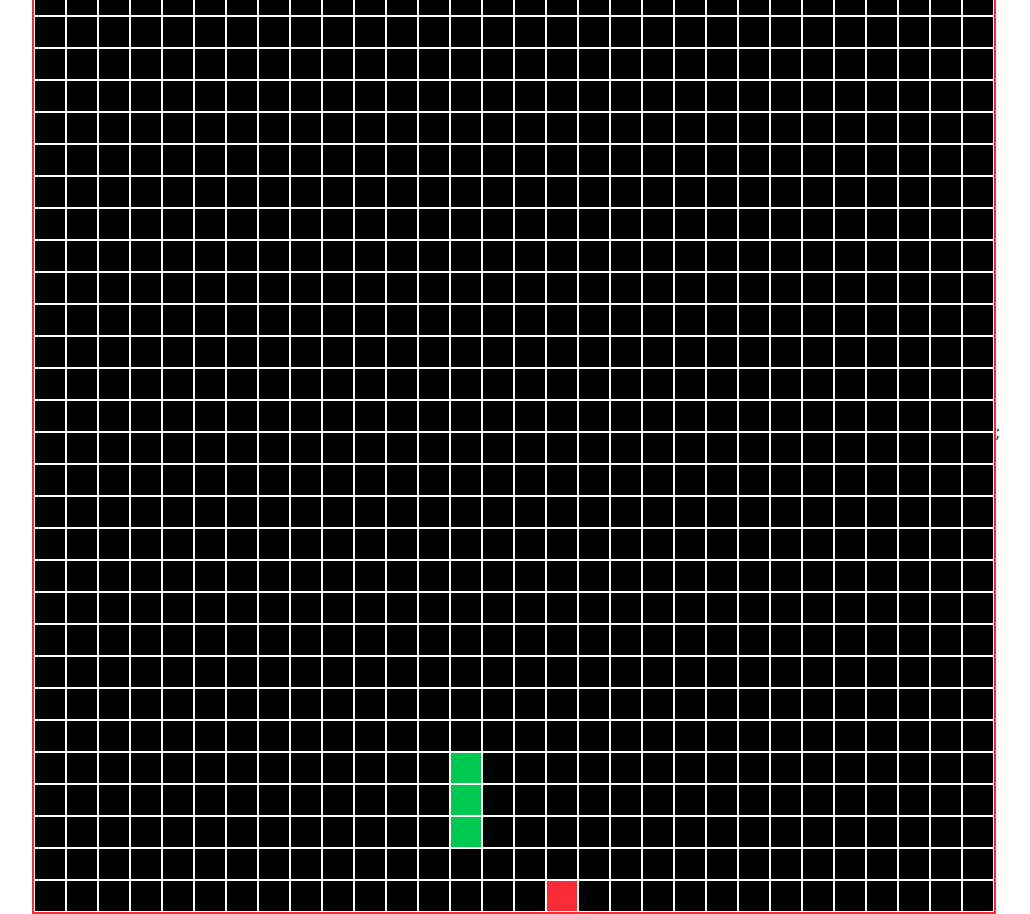
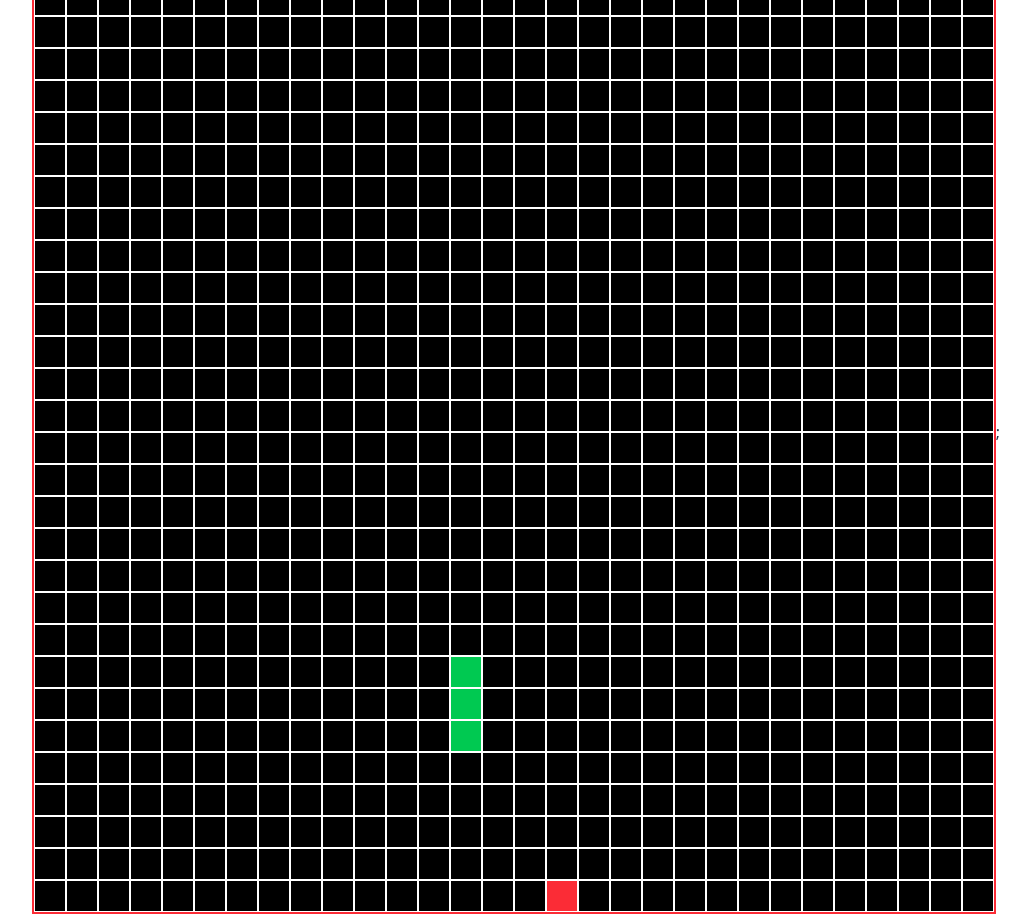
Before and after one commit to amirhosseinyousefi-1221/SnakeGame, a React (Vite) app: page / in a window 1280 px wide. Shown: the top 914 px of the page, without its empty margins (156-1186 px from the left). Built offline with nearby package versions, Linux system fonts and the light colour scheme.

Commit message:
Bug Fixed : Losing Condition

```diff
--- a/src/App.tsx
+++ b/src/App.tsx
@@ -2,10 +2,12 @@ import "./App.css";
 import React, { useEffect, useState } from "react";
 import Board from "./Components";
 import type Block from "./interfaces/block";
+import type { KnownAsTypeMap } from "vite";
 type Direction = "up" | "down" | "left" | "right";
 const apple = { x: 10, y: 10 };
 function App() {
   const randomAppleGenerator = (snake: Block[]): Block => {
+    // generating a new random apple
     //// There's a Problem after hitting a random block that the Snake has it
     const xOfApple = Math.floor(Math.random() * 30);
     const yOfApple = Math.floor(Math.random() * 30);
@@ -13,8 +15,7 @@ function App() {
     const unValidApple = snake.filter(
       (block: Block) => block.x === newApple.x && block.y === newApple.y
     );
-    console.log("apple :", newApple);
-    console.log("unvalid apple :", unValidApple);
+
     return unValidApple.length > 0 ? randomAppleGenerator(snake) : newApple;
   };
   //   const randomAppleGenerator = (snake: Block[]): Block => {
@@ -41,6 +42,8 @@ function App() {
   // };
 
   const checkEatingApple = (apple: Block, snake: Block[]): boolean => {
+    // Check if Snake ate an apple
+
     return snake.filter((block) => block.x === apple.x && block.y === apple.y)
       .length > 0
       ? true
@@ -72,7 +75,7 @@ function App() {
             return [{ x: (head.x - 1 + 30) % 30, y: head.y }, ...newSnake];
         }
       });
-    }, 300);
+    }, 150);
     return () => clearInterval(timer);
   }, [direction]);
 
@@ -116,17 +119,8 @@ function App() {
   }, [direction]);
 
   useEffect(() => {
-    /// Snake length incrementing and random apple generating
-    if (checkEatingApple(apple, snake)) {
-      const head = { ...apple };
-      setSnake([head, ...snake]);
-      setApple(randomAppleGenerator(snake));
-    }
-  }, [snake]);
-
-  useEffect(() => {
     /// Losing the game Condition
-    if (snake.length > 3) {
+    if (snake.length >= 3) {
       const head = snake[0];
       const otherThanHead = [...snake];
       otherThanHead.shift();
@@ -134,9 +128,35 @@ function App() {
         (block: Block) => block.x === head.x && block.y === head.y
       );
       if (losingCondition.length > 0) {
-        alert("Game Over !\n Click to Try Again");
+        alert(`Game Over !\n Click "OK" or Enter to Try Again`);
         location.reload();
       }
+    }
+  }, [snake]);
+
+  useEffect(() => {
+    /// Snake length incrementing and random apple generating
+    if (checkEatingApple(apple, snake)) {
+      if (snake.length >= 3) {
+        console.log("last");
+        const cloneSnake = [...snake];
+        const lastBlock = cloneSnake.at(-1) as Block;
+        const secondLast = cloneSnake.at(-2) as Block;
+        if (lastBlock.x > secondLast.x) {
+          setSnake([...snake, { x: lastBlock.x + 1, y: lastBlock.y }]);
+        } else if (lastBlock.y > secondLast.y) {
+          setSnake([...snake, { x: lastBlock.x, y: lastBlock.y - 1 }]);
+        } else if (lastBlock.x < secondLast.x) {
+          setSnake([...snake, { x: lastBlock.x + 1, y: lastBlock.y }]);
+        } else {
+          setSnake([...snake, { x: lastBlock.x, y: lastBlock.y + 1 }]);
+        }
+      }
+      // Adding the head to the Snake
+      // const head = { ...apple };
+      // setSnake([head, ...snake]);
+
+      setApple(randomAppleGenerator(snake));
     }
   }, [snake]);
 
```
